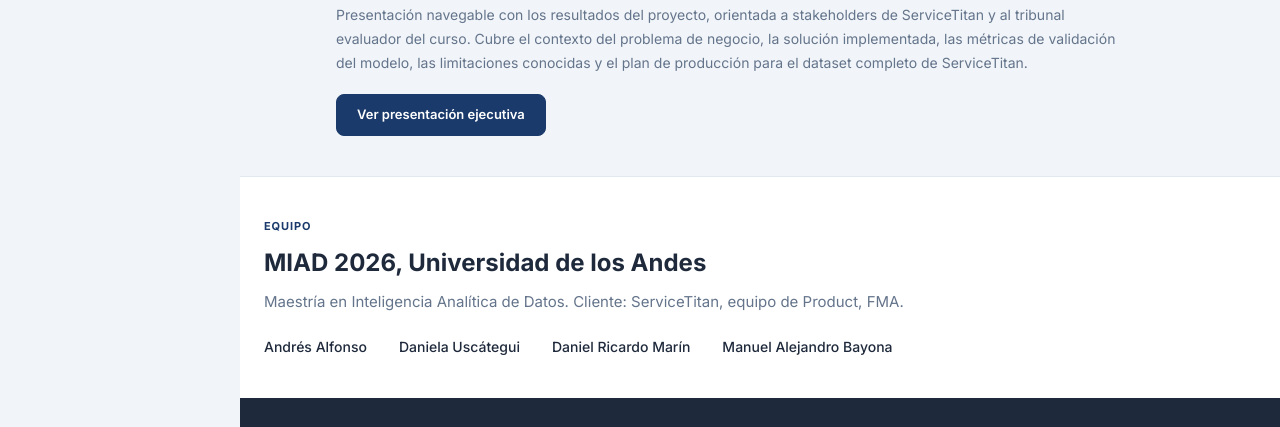
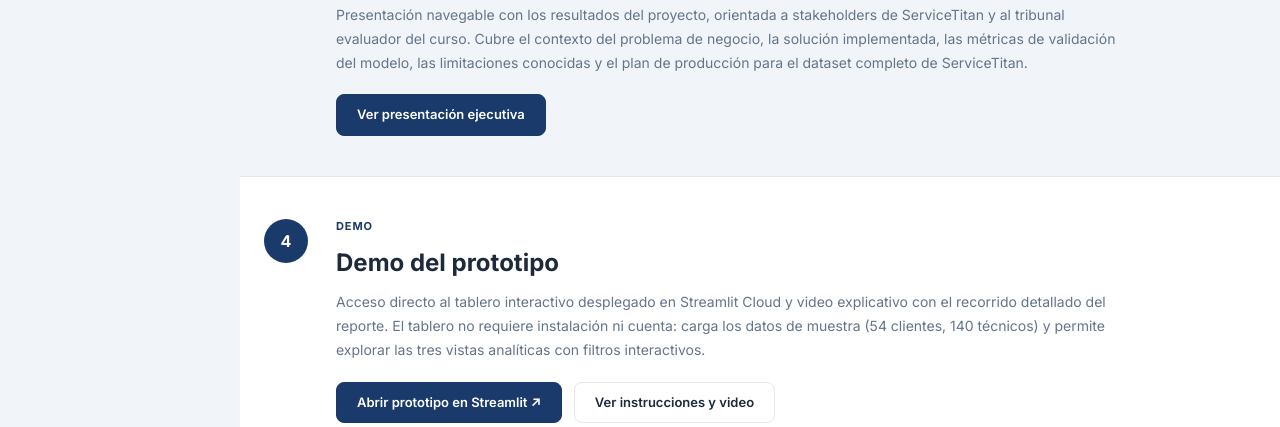
Before and after one commit to AndresC1020/fma-adoption-intelligence-site, a plain HTML site: page index.html in a window 1280 px wide. Shown: the part 2094-2521 px from the top of the page. Drawn offline with Linux system fonts and the light colour scheme.

Commit message:
Add demo block to index.html home page

```diff
--- a/index.html
+++ b/index.html
@@ -177,6 +177,25 @@
   </div>
 </section>
 
+<!-- BLOQUE 4: DEMO -->
+<section class="bg-white">
+  <div class="wrap">
+    <div style="display:flex;align-items:flex-start;gap:28px;max-width:860px;">
+      <div class="step-num" style="width:44px;height:44px;font-size:16px;flex-shrink:0;">4</div>
+      <div style="flex:1;">
+        <div class="sec-tag">Demo</div>
+        <h2>Demo del prototipo</h2>
+        <p class="doc-p">Acceso directo al tablero interactivo desplegado en Streamlit Cloud y video explicativo con el recorrido detallado del reporte. El tablero no requiere instalación ni cuenta: carga los datos de muestra (54 clientes, 140 técnicos) y permite explorar las tres vistas analíticas con filtros interactivos.</p>
+        <div style="display:flex;gap:12px;flex-wrap:wrap;margin-top:20px;">
+          <a href="https://fma-adoption-intelligence-4czccfxlxzkfdm6prmcns8.streamlit.app"
+             target="_blank" rel="noopener" class="btn btn-primary">Abrir prototipo en Streamlit &nearr;</a>
+          <a href="demo.html" class="btn btn-secondary">Ver instrucciones y video</a>
+        </div>
+      </div>
+    </div>
+  </div>
+</section>
+
 <!-- EQUIPO -->
 <section class="bg-white">
   <div class="wrap">
```
